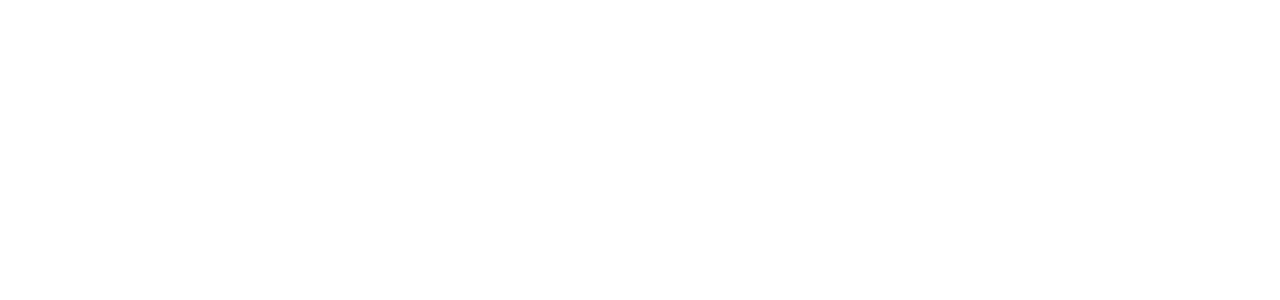
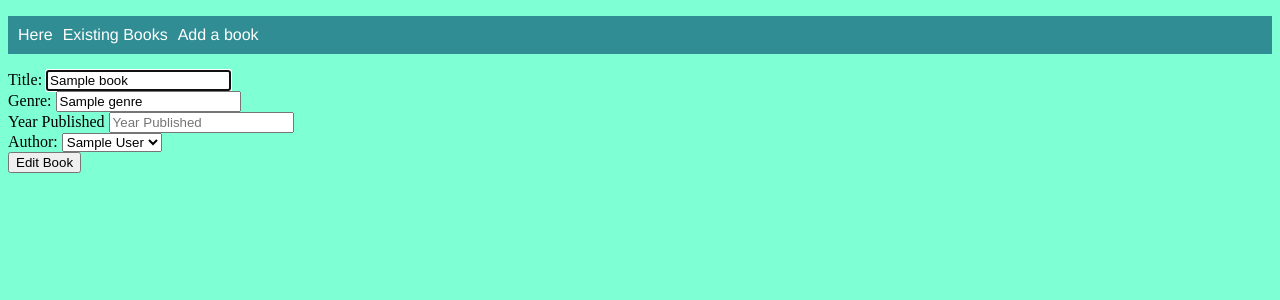
Before and after one commit to JonMinton/e63_hw, a Flask app: page /books/1/edit in a window 1280 px wide. Before the commit the part shown is empty. Shown: the top 300 px of the page. Run offline with Flask 2, Linux system fonts and the light colour scheme; a database or web service that is not in the repository returns one stand-in record (values such as "Sample title"); some libraries are stand-ins or nearby versions.

Commit message:
get working ?

```diff
--- a/wk_04/dy_3/02_one_to_many_lab/app/controllers/books_controller.py
+++ b/wk_04/dy_3/02_one_to_many_lab/app/controllers/books_controller.py
@@ -63,7 +63,8 @@ def update_book(id):
 
 # DELETE
 # DELETE '/books/<id>'
-@books_blueprint.route("/books/<id>/delete", methods=['POST'])
+@books_blueprint.route("/books/<id>/delete", methods=['GET'])
 def delete_book(id):
+    print(f"id to delete: {id}")
     book_repository.delete(id)
     return redirect('/books')
--- a/wk_04/dy_3/02_one_to_many_lab/app/templates/books/edit.html
+++ b/wk_04/dy_3/02_one_to_many_lab/app/templates/books/edit.html
@@ -0,0 +1,36 @@
+{% extends "base.html" %}
+{% block content %}
+
+<form action="/books/{{ book.id }}" method="post">
+  <div>
+    <label for="title">Title:</label>
+    <input type="text" id="title" name="title" placeholder="Title" value="{{ book.title }}"" required autofocus>
+  </div>
+
+  <div>
+    <label for="genre">Genre:</label>
+    <input type="text" id="genre" name="genre" placeholder="Genre" value="{{ book.genre }}" required autofocus>
+  </div>
+
+  <div>
+    <label for="year_published">Year Published</label>
+    <input type="number" id="year_published" name="year_published" placeholder="Year Published" value="{{ book.year_published }}" required autofocus>
+  </div>
+
+  <div>
+    <label for="author">Author:</label>
+    <select id="author" name="author_id">
+      {% for author in authors %}
+        <option value="{{ author.id }}"
+          {% if book.author.id== author.id %} selected="selected"{% endif %}>
+          {{ author.first_name }} {{ author.last_name }}
+        </option>
+      {% endfor %}
+    </select>
+  </div>
+
+  <button type="submit">Edit Book</button>
+
+</form>
+
+{% endblock %}
--- a/wk_04/dy_3/02_one_to_many_lab/app/templates/books/show.html
+++ b/wk_04/dy_3/02_one_to_many_lab/app/templates/books/show.html
@@ -4,4 +4,8 @@
     <p>This book was published  in {{ book.year_published }} and written by
         {{ book.author.first_name }} {{ book.author.last_name }}.
     Its genre is {{ book.genre }}</p>
+    <ul>
+        <li><a href="{{ book.id }}/edit">Edit book info</a></li>
+        <li><a href="{{ book.id }}/delete">Delete book</a></li>
+    </ul>
 {% endblock content %}
```
